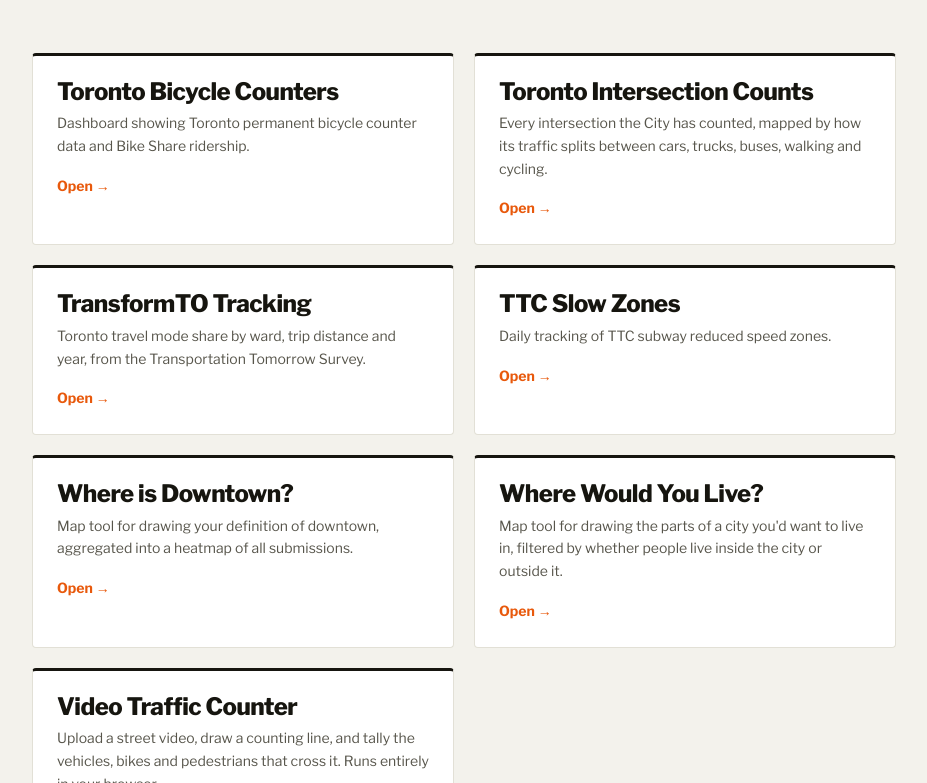
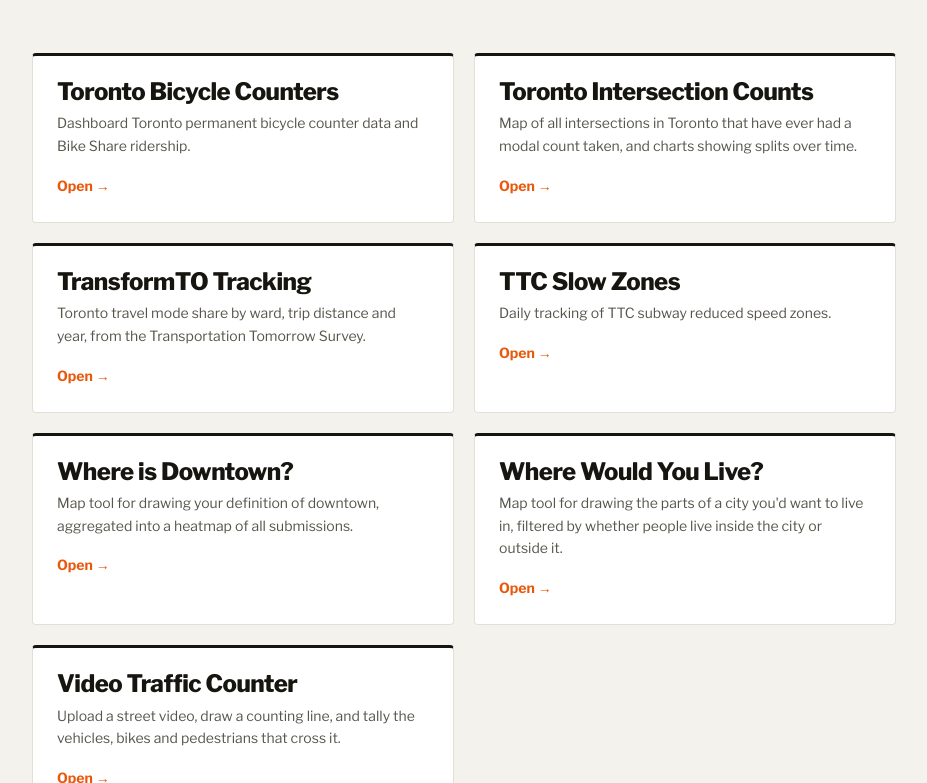
Before and after one commit to IsaacBerman/toronto-bike-counters, a Next.js app: page / in a window 1280 px wide. Shown: the part 217-1000 px from the top of the page, without its empty margins (176-1103 px from the left). Built offline with nearby package versions, Linux system fonts and the light colour scheme.

Commit message:
fix text

```diff
--- a/app/page.js
+++ b/app/page.js
@@ -51,12 +51,12 @@ export default function Home() {
           <ProjectCard
             href="/bike-counters"
             title="Toronto Bicycle Counters"
-            blurb="Dashboard showing Toronto permanent bicycle counter data and Bike Share ridership."
+            blurb="Dashboard Toronto permanent bicycle counter data and Bike Share ridership."
           />
           <ProjectCard
             href="/intersection-counts"
             title="Toronto Intersection Counts"
-            blurb="Every intersection the City has counted, mapped by how its traffic splits between cars, trucks, buses, walking and cycling."
+            blurb="Map of all intersections in Toronto that have ever had a modal count taken, and charts showing splits over time. "
           />
           <ProjectCard
             href="/transform-toronto"
@@ -81,7 +81,7 @@ export default function Home() {
           <ProjectCard
             href="/video-counter"
             title="Video Traffic Counter"
-            blurb="Upload a street video, draw a counting line, and tally the vehicles, bikes and pedestrians that cross it. Runs entirely in your browser."
+            blurb="Upload a street video, draw a counting line, and tally the vehicles, bikes and pedestrians that cross it."
           />
         </div>
       </div>
```
